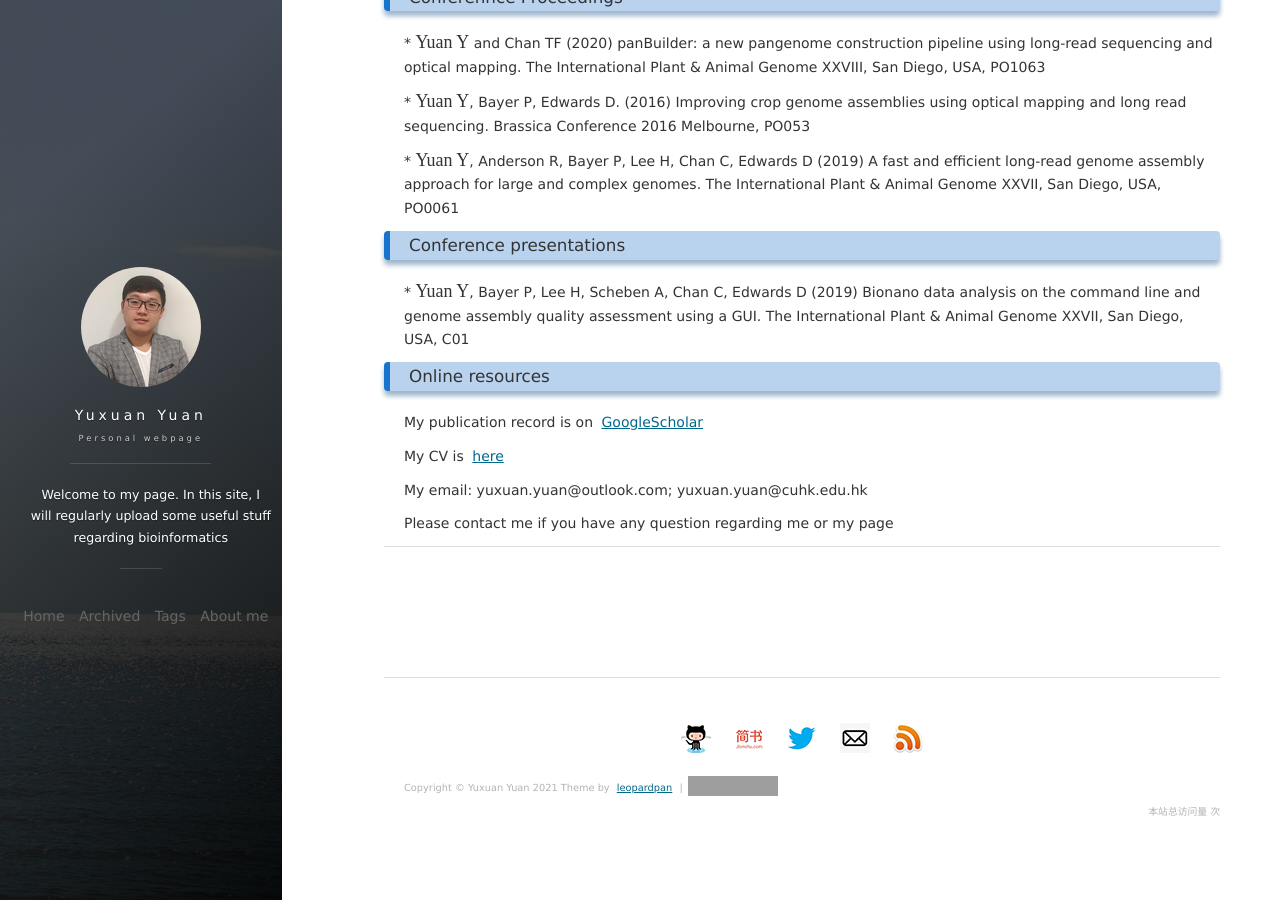
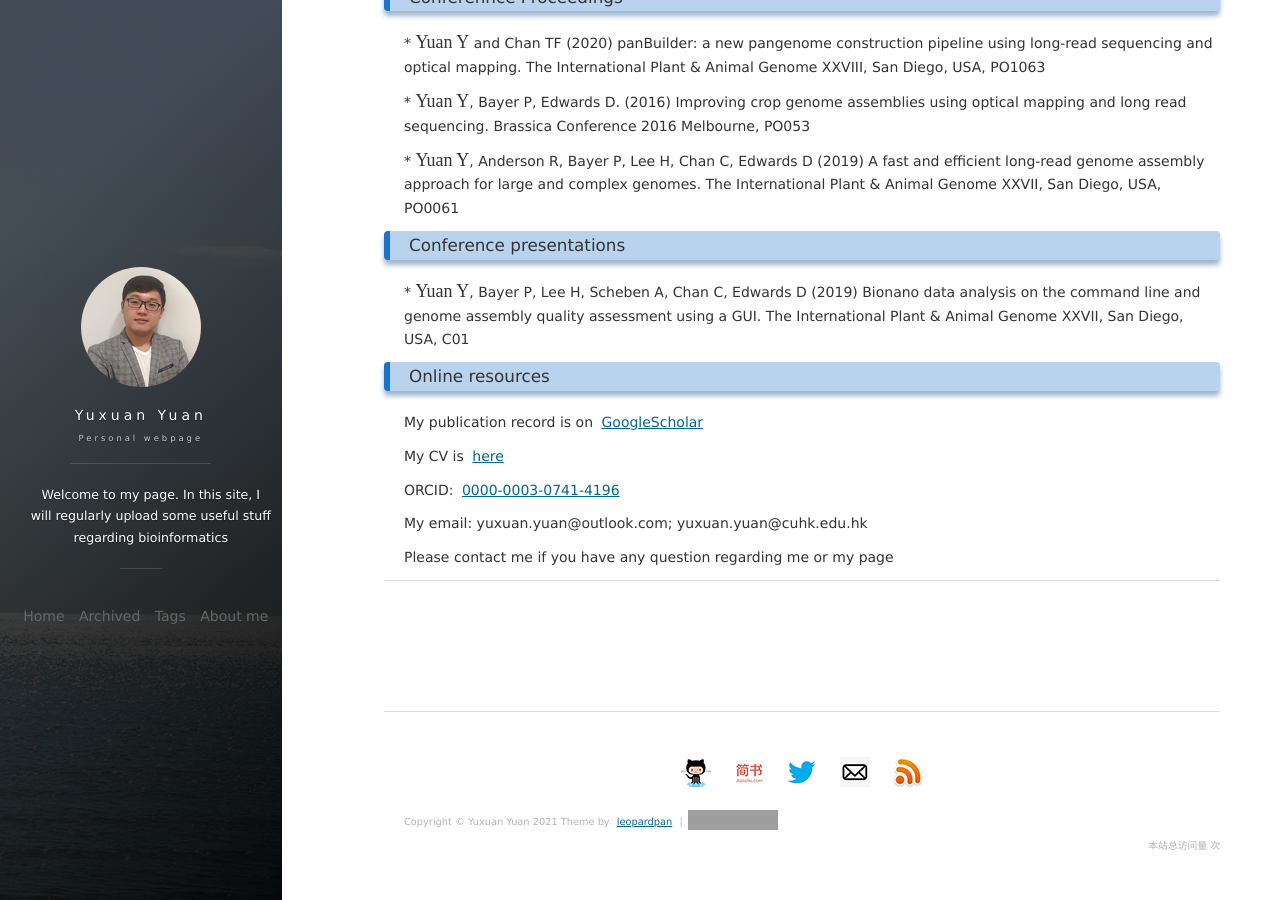
Before and after one commit to yuxuanyuan/yuxuanyuan.github.io, a Jekyll site: the page built from about.md, in a window 1280 px wide and 900 px high, scrolled down 2193 px. Built offline with Jekyll 4.4.1, drawn with Linux system fonts in a browser that asks for light colours; nearby versions of some CDN libraries; comment, search, counter and statistics services are not loaded; grey boxes are pictures that could not be loaded.

Commit message:
2021-07-18

```diff
--- a/about.md
+++ b/about.md
@@ -157,6 +157,10 @@ My CV is <a target="_blank" href='https://www.dropbox.com/s/dr5syy4vb05wn7z/CV_A
 
 <p>
 
+ORCID: <a target="_blank" href='https://orcid.org/0000-0003-0741-4196'>0000-0003-0741-4196</a>
+
+<p>
+
 My email: yuxuan.yuan@outlook.com; yuxuan.yuan@cuhk.edu.hk
 
 <p>
```
